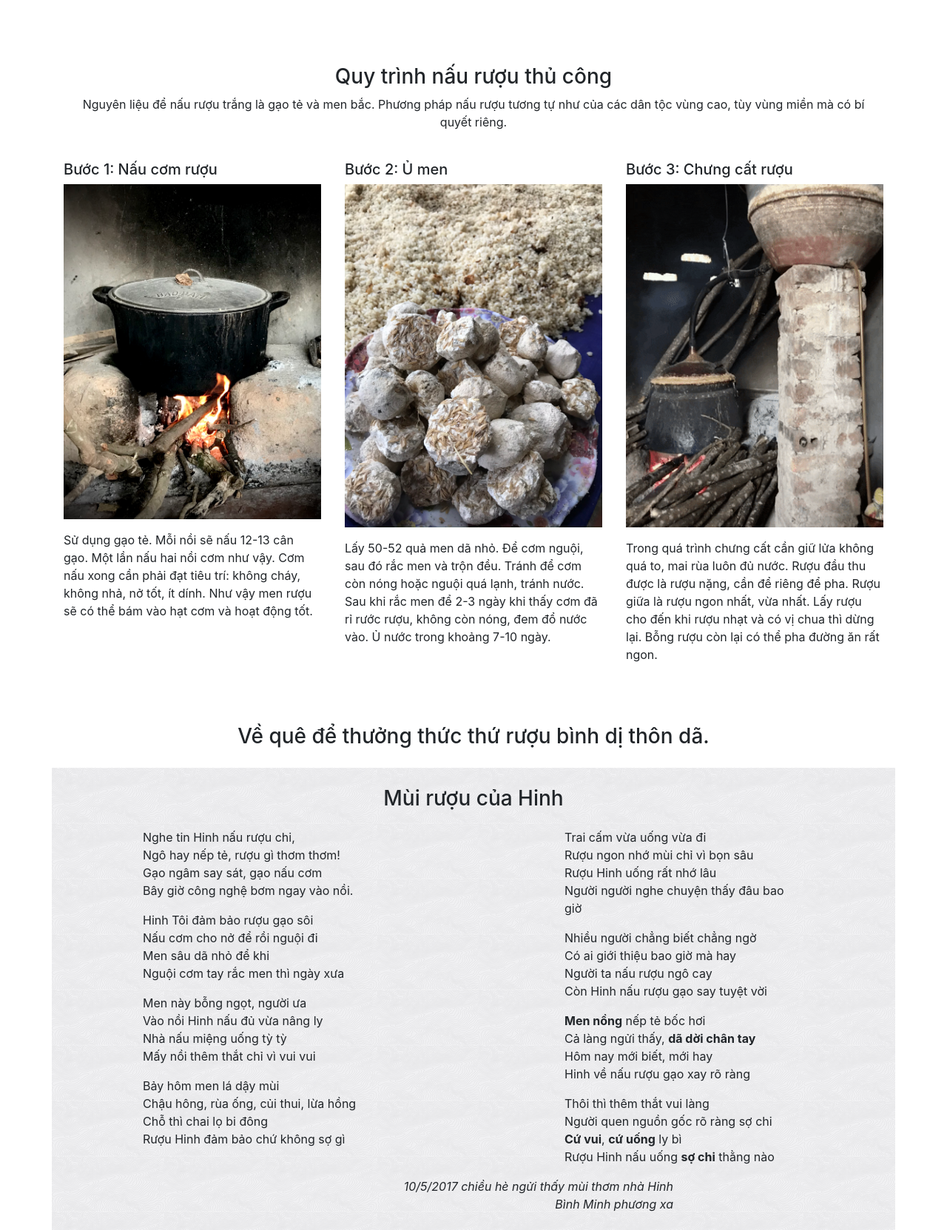
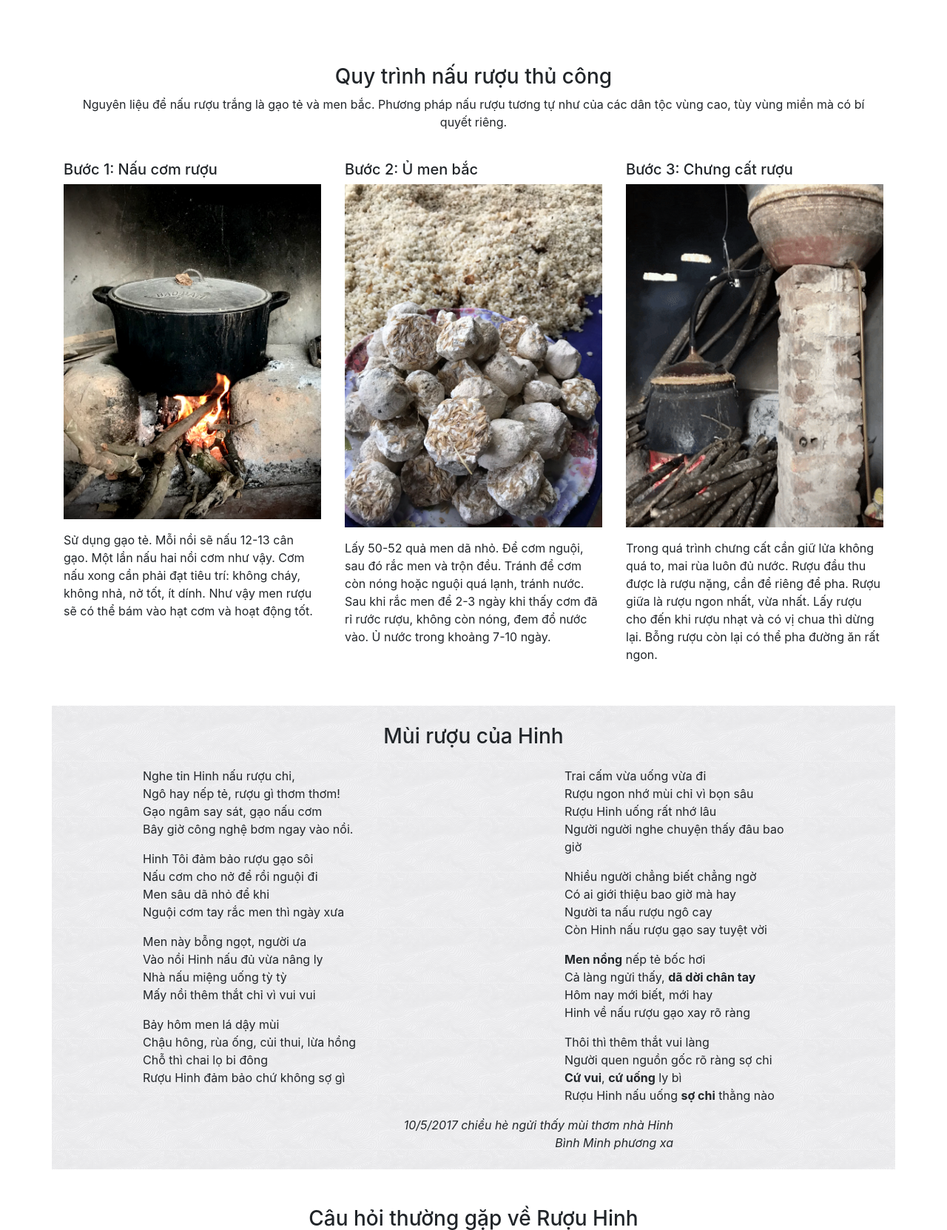
Before and after one commit to canhazn/ruouhinh, a Django app: page / in a window 1280 px wide. Shown: the part 1458-3121 px from the top of the page at 74% size. Run offline with Django 3.2, Linux system fonts and the light colour scheme; some libraries are stand-ins or nearby versions.

Commit message:
save content

```diff
--- a/browser/templates/index.html
+++ b/browser/templates/index.html
@@ -183,7 +183,7 @@
             </div>
 
             <div class="col-md-4 p-3">
-                <h3 class="h5">Bước 2: Ủ men</h3>
+                <h3 class="h5">Bước 2: Ủ men bắc</h3>
                 <img loading=lazy class="w-100" src="/browser/static/img/gallery/u-men-ruou.JPEG" alt="Ủ men rượu">
                 <p class="pt-3">
                     Lấy 50-52 quả men dã nhỏ. Để cơm nguội, sau đó rắc men và trộn đều. Tránh để cơm còn nóng hoặc nguội
@@ -207,12 +207,12 @@
         </div>
     </section>
 
-    <section class="video-area container">
+    {% comment %} <section class="video-area container">
         <span class="anchor"></span>
         <div class="title-section col-12 text-center mb-2 mb-md-4">
             <h2 class="h3">Về quê để thưởng thức thứ rượu bình dị thôn dã.</h2>
         </div>
-    </section>
+    </section> {% endcomment %}
 
     <section class="poem-area container">
         <span id="tho-ve-ruou-hinh" class="anchor"></span>
```
